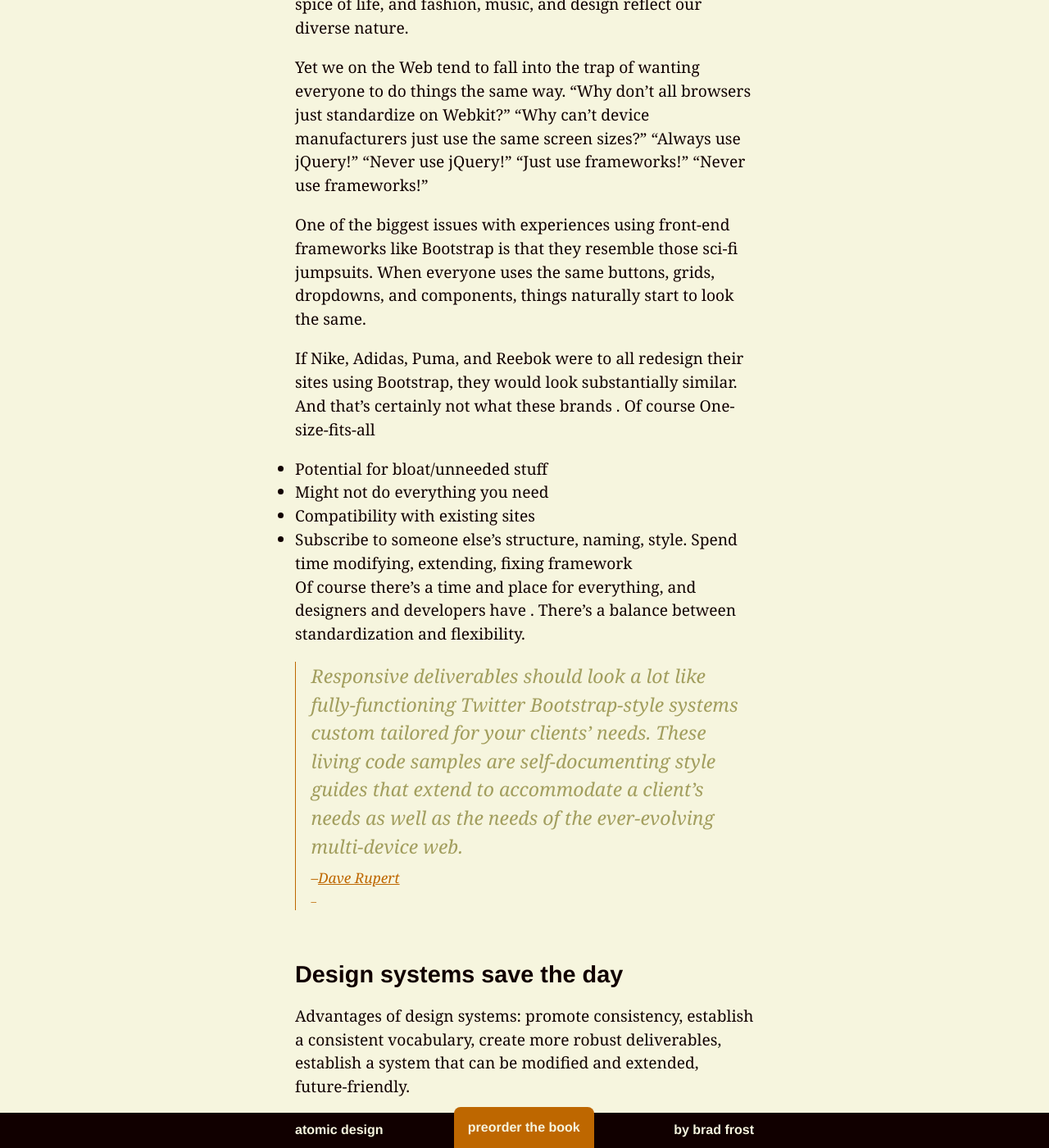
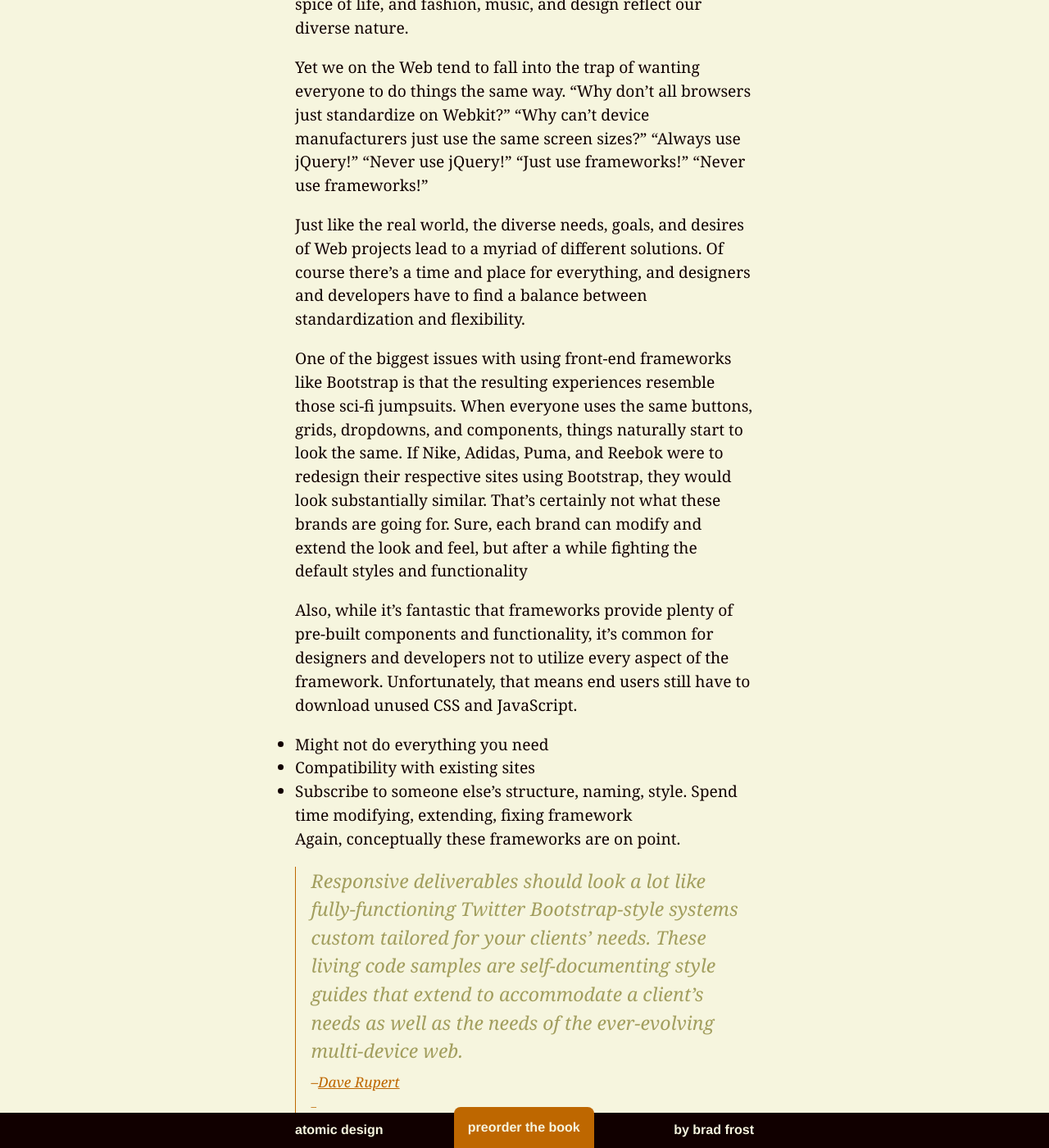
Before and after one commit to bradfrost/atomic-design, a Jekyll site: the page built from chapter-1.md, in a window 1280 px wide and 1400 px high, scrolled down 15097 px. Shown: the whole window at 82% size. Built offline with Jekyll 4.4.1, drawn with Linux system fonts in a browser that asks for light colours; some of the changed text lies outside the part shown.

Commit message:
Chapter 1 draft

```diff
--- a/chapter-1.md
+++ b/chapter-1.md
@@ -153,11 +153,11 @@ These frameworks provide designers with a collection of pre-assembled HTML patte
 
 And boy are these things popular. As I’m writing this, Bootstrap is the most popular repository on the code-sharing site [Github](https://github.com/), with over 77,000 stars and 30,000 forks. These frameworks’ popularity is a testament to the fact that designers and developers are seeking solid ground to stand on in this ever-complex Web landscape.
 
-One of the most attractive aspects of these frameworks is *speed*. Frameworks like Bootstrap allow designers to get ideas off the ground quickly, rapidly create prototypes, and launch sites sooner. Because the toolkit’s provided patterns are already cross-browser tested, a developer can spend her time on more important tasks instead of beating her head against a table after testing in some archaic version of Internet Explorer. And in case designers do get stuck, these frameworks’ communities can provide helpful support to help people get unstuck.
+One of the most attractive aspects of these frameworks is *speed*. Frameworks like Bootstrap allow designers to get ideas off the ground quickly, rapidly create prototypes, and launch sites sooner. Because the toolkit’s provided patterns are already cross-browser tested, a developer can spend her time on more important tasks rather than beating her head against a table testing some archaic version of Internet Explorer. And in case designers do get stuck, these frameworks’ communities can provide helpful support to help people get unstuck.
 
 For a freelancer, this increase in speed might mean they can take on an extra project or three, yielding more financial stability for the year. And in the startup world–a place where Bootstrap is omnipresent–minimum viable products can launch sooner, leading to faster answers regarding the products’ viability.
 
-So frameworks like Bootstrap are insanely popular design systems that provide well-tested components and thus speed up development. What’s not to love? Well, like most everything in life, there are cons right there alongside the pros.
+So frameworks like Bootstrap are insanely popular design systems that provide well-tested components, resulting in consistent designs and faster launches. What’s not to love? Well, like most everything in life, there are cons right there alongside the pros.
 
 ### Trouble in framework paradise
 When I was a kid, I’d watch sci-fi movies and TV shows with a strange fascination. There was one question I could never quite shake: why are they all dressed the same?
@@ -170,18 +170,21 @@ Of course that’s not how human beings work. We all have different tastes, goal
 
 Yet we on the Web tend to fall into the trap of wanting everyone to do things the same way. “Why don’t all browsers just standardize on Webkit?” “Why can’t device manufacturers just use the same screen sizes?” “Always use jQuery!” “Never use jQuery!” “Just use frameworks!” “Never use frameworks!”
 
-One of the biggest issues with experiences using front-end frameworks like Bootstrap is that they resemble those sci-fi jumpsuits. When everyone uses the same buttons, grids, dropdowns, and components, things naturally start to look the same.
+Just like the real world, the diverse needs, goals, and desires of Web projects lead to a myriad of different solutions. Of course there’s a time and place for everything, and designers and developers have to find a balance between standardization and flexibility.
 
-If Nike, Adidas, Puma, and Reebok were to all redesign their sites using Bootstrap, they would look substantially similar. And that’s certainly not what these brands . Of course  One-size-fits-all
+One of the biggest issues with using front-end frameworks like Bootstrap is that the resulting experiences resemble those sci-fi jumpsuits. When everyone uses the same buttons, grids, dropdowns, and components, things naturally start to look the same. If Nike, Adidas, Puma, and Reebok were to redesign their respective sites using Bootstrap, they would look substantially similar. That’s certainly not what these brands are going for. Sure, each brand can modify and extend the look and feel, but after a while  fighting the default styles and functionality
 
-- Potential for bloat/unneeded stuff
+Also, while it’s fantastic that frameworks provide plenty of pre-built components and functionality, it’s common for designers and developers not to utilize every aspect of the framework. Unfortunately, that means end users still have to download unused CSS and JavaScript.
+
 - Might not do everything you need
 - Compatibility with existing sites
 - Subscribe to someone else’s structure, naming, style. Spend time modifying, extending, fixing framework
 
-Of course there’s a time and place for everything, and designers and developers have . There’s a balance between standardization and flexibility.
+Again, conceptually these frameworks are on point.
 
 > Responsive deliverables should look a lot like fully-functioning Twitter Bootstrap-style systems custom tailored for your clients’ needs. These living code samples are self-documenting style guides that extend to accommodate a client’s needs as well as the needs of the ever-evolving multi-device web. <cite>[Dave Rupert](http://daverupert.com/2013/04/responsive-deliverables/)<cite>
+
+It’s not just about using any system, it’s about creating *your* system.
 
 ## Design systems save the day
 Advantages of design systems: promote consistency, establish a consistent vocabulary, create more robust deliverables, establish a system that can be modified and extended, future-friendly.
```
Also changed, not shown: 2 other files.
